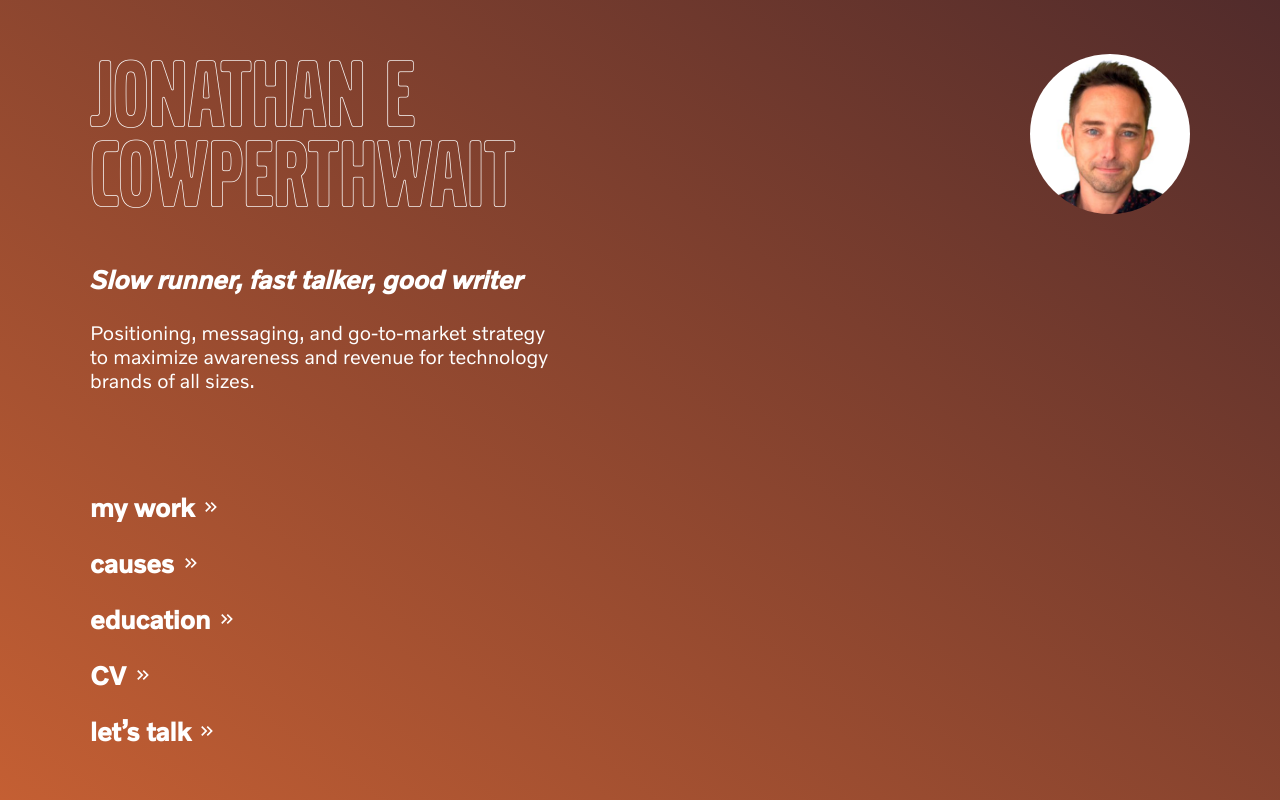
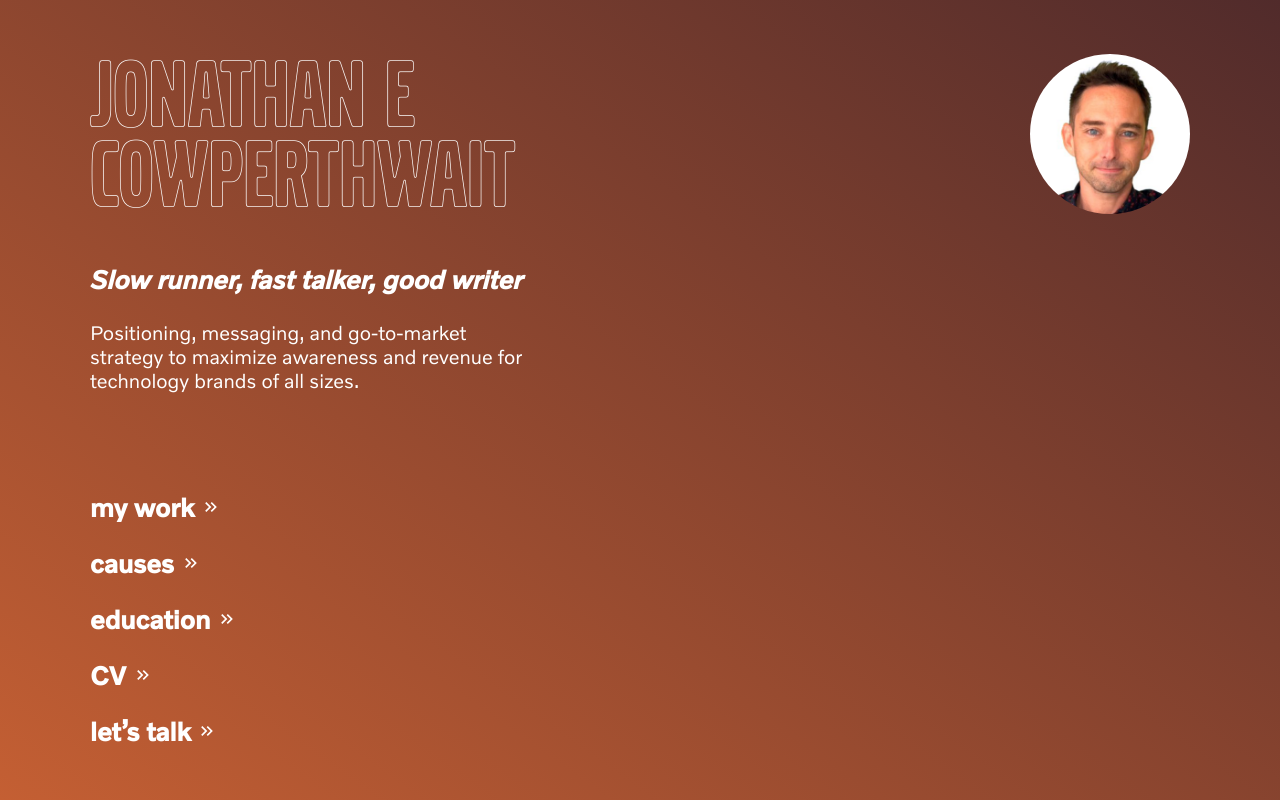
Before and after one commit to cowperthwait/2023website, a React (Create React App) app: page / in a window 1280 px wide. Built offline with nearby package versions, Linux system fonts and the light colour scheme.

Commit message:
Tweaked subheader container CSS for hanging subtitle line

```diff
--- a/src/App.css
+++ b/src/App.css
@@ -162,7 +162,10 @@ p.italic {
 .Subheader-Container {
   display: flex;
   flex-direction: column;
-  max-width: 460px;
+}
+
+.Subheader-Container p {
+  max-width: 440px;
 }
 
 .Contact-Container {
```
